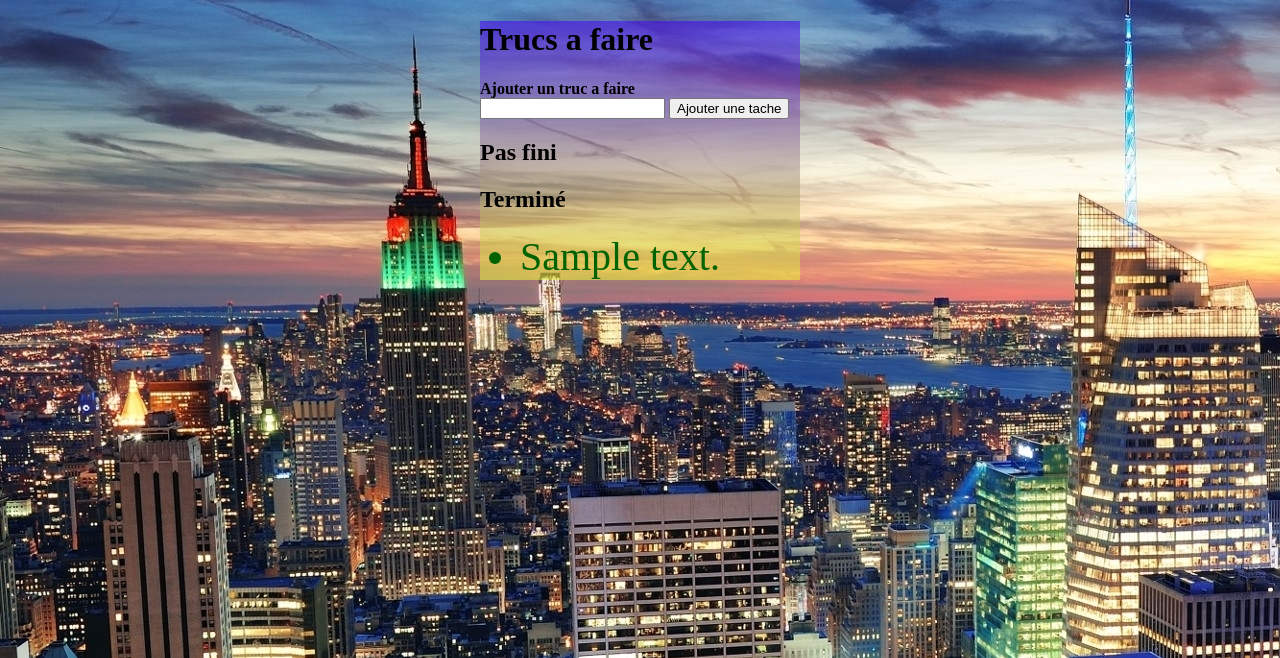
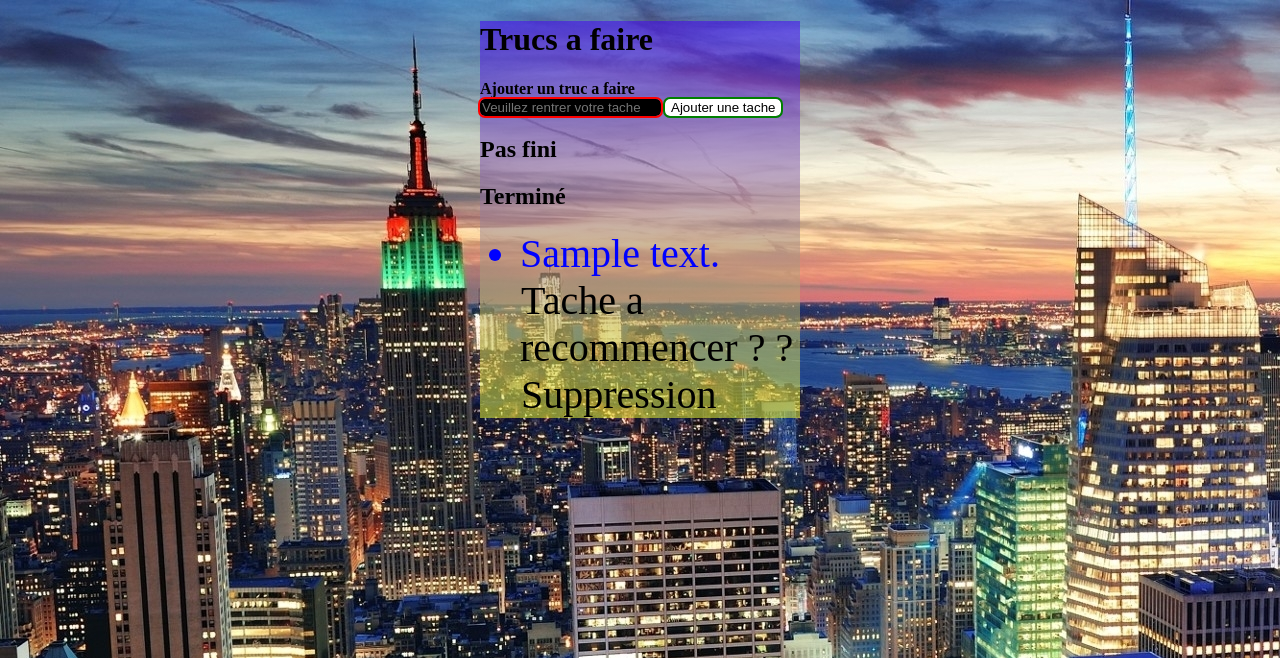
Before and after one commit to mathippo18/ToDoList, a Flask app: page / in a window 1280 px wide. Shown: the top 658 px of the page. Run offline with Flask 3, Linux system fonts and the light colour scheme; tables that the repository leaves empty hold one stand-in row (values such as "Sample post").

Commit message:
Modification style + ajout de fonction

```diff
--- a/app.py
+++ b/app.py
@@ -3,14 +3,14 @@
 from sqlalchemy.sql import func
 from sqlalchemy import desc
 
-# first step in starting a flask app
+
 app = Flask(__name__)
 
-# configuring the database
+
 app.config['SQLALCHEMY_DATABASE_URI']= 'sqlite:///test.db'
 app.config['SQLALCHEMY_TRACK_MODIFICATIONS']=False
 
-# initializing sqlalchemy
+
 db=SQLAlchemy(app)
 
 
@@ -25,16 +25,16 @@
 
 
 
-# home route
+
 @app.route('/')
 def home():
-    # making the data to render from a descending order according to the datetime
+
     incomplete =Note.query.filter_by(complete=False).order_by(desc(Note.date)).all()
     complete = Note.query.filter_by(complete=True).order_by(desc(Note.date)).all()
 
-    return render_template('home.html', incomplete =incomplete, complete=complete)
+    return render_template('home.html', incomplete=incomplete, complete=complete, delete=delete)
 
-# route for adding todos
+
 @app.route('/add', methods=['POST'])
 def add():
     note = Note(text=request.form['todoitem'], complete=False)
@@ -42,7 +42,7 @@
     db.session.commit()
     return redirect (url_for('home'))
 
-# route to mark completed task
+
 @app.route('/complete/<id>')
 def complete(id):
     note = Note.query.filter_by(id=int(id)).first()
@@ -51,6 +51,21 @@
 
     return redirect (url_for('home'))
 
-# initiating the flask framework
+@app.route('/incomplete/<id>')
+def incomplete(id):
+    note = Note.query.filter_by(id=int(id)).first()
+    note.complete = False
+    db.session.commit()
+
+    return redirect (url_for('home'))
+
+@app.route('/delete/<id>')
+def delete(id):
+    note = Note.query.filter_by(id=int(id)).first()
+    db.session.delete(note)
+    db.session.commit()
+
+    return redirect (url_for('home'))
+
 if __name__ == "__main__":
     app.run(debug=True)
--- a/static/todo.css
+++ b/static/todo.css
@@ -4,6 +4,46 @@
     margin-right: auto;
     width: 20em
 }
-#complete {color: rgb(0, 99, 0)}
+#complete {color: blue}
 #incomplete {color: red}
-a {color: darkred;text-decoration: underline dotted;}
+a {
+  outline: none;
+  text-decoration: none;
+  padding: 2px 1px 0;
+}
+
+a:link {
+  color: black;
+}
+
+a:visited {
+  color: black;
+}
+
+a:focus {
+  border-bottom: 1px solid;
+  background: #c4aaaa;
+}
+
+a:hover {
+  border-bottom: 1px solid;
+  background: #CDFEAA;
+}
+
+a:active {
+  background: #10b9ab;
+  color: #aae3fe;
+}
+
+
+input:invalid {background-color: black;
+  color: white;
+    border: none;
+    outline: 2px solid red;
+    border-radius: 5px;}
+
+    input:valid {background-color: white;
+      color: black;
+        border: none;
+        outline: 2px solid green;
+        border-radius: 5px;}
--- a/templates/home.html
+++ b/templates/home.html
@@ -13,7 +13,7 @@
     <h1>Trucs a faire</h1>
     <strong>Ajouter un truc a faire</strong>
     <form action="{{ url_for('add') }}" method="POST" >
-            <input class="form-control" required type="text" name="todoitem">
+            <input class="form-control" required type="text" name="todoitem" placeholder="Veuillez rentrer votre tache">
             <input value="Ajouter une tache" type="submit"  >
 
     </form>
@@ -22,7 +22,7 @@
             <div id="incomplete">
             <ul>
                 {% for todo in incomplete %}
-                 <li style="font-size: 30pt">{{ todo.text }} <a href="{{ url_for('complete', id=todo.id) }}">Fini ?</a> </li>
+                 <li style="font-size: 30pt">{{ todo.text }} <a href="{{ url_for('complete', id=todo.id) }}">Fini ?</a> <a href="{{ url_for('delete', id=todo.id) }}">Suppression</a></li>
                 {% endfor %}
             </ul>
             </div>
@@ -30,7 +30,8 @@
             <div id="complete">
             <ul>
                 {% for todo in complete %}
-                <li style="font-size: 30pt">{{ todo.text }}</li>
+                <li style="font-size: 30pt">{{ todo.text }} <a href="{{ url_for('incomplete', id=todo.id) }}">Tache a recommencer ? ?</a> <a href="{{ url_for('delete', id=todo.id) }}">Suppression</a></li>
+
                 {% endfor %}
             </ul>
           </div>
```
Also changed, not shown: instance/test.db.
